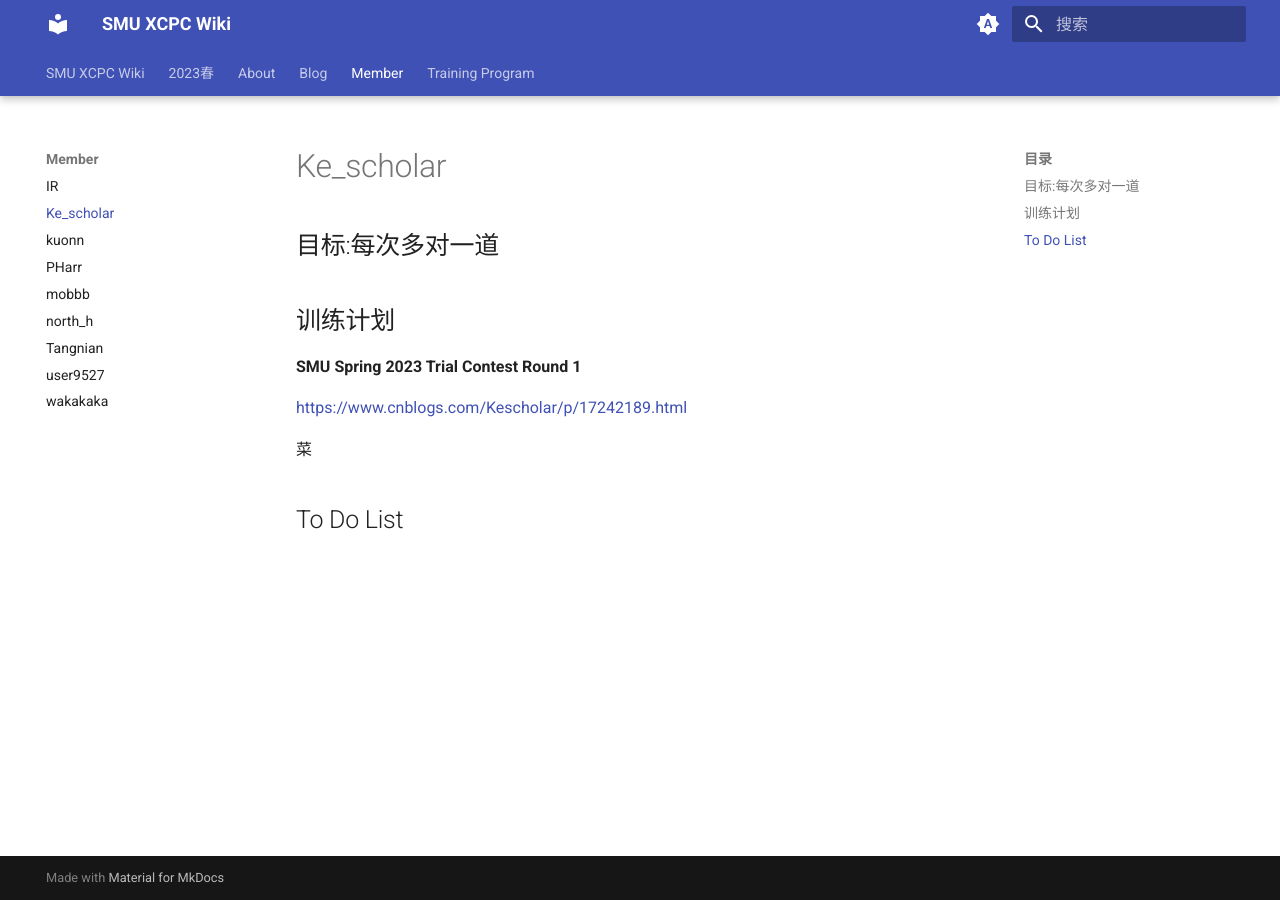
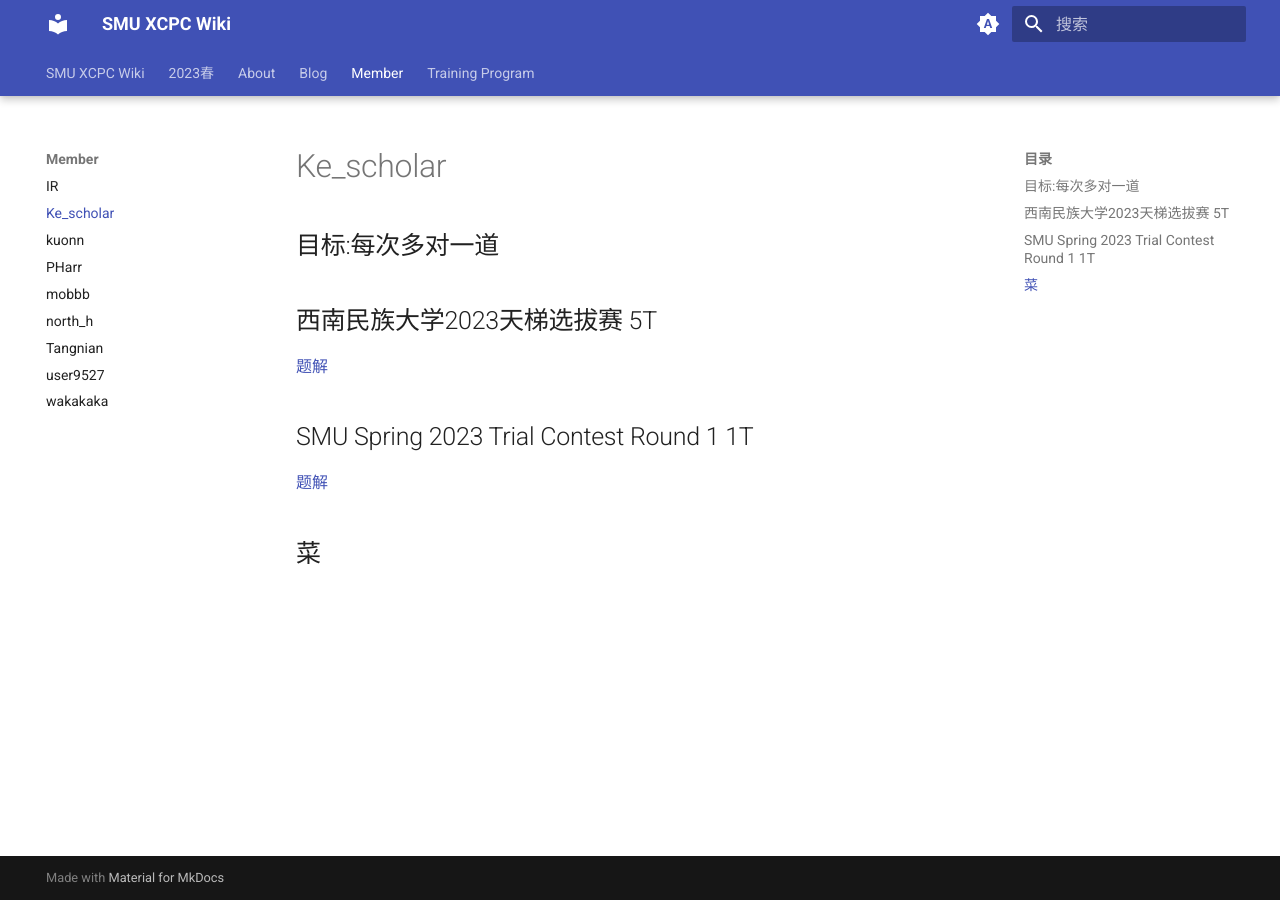
Before and after one commit to SMU-XCPC/wiki, an MkDocs documentation site: the page built from docs/Member/Ke_scholar.md, in a window 1280 px wide. Built offline with MkDocs 1.6.1 and Material for MkDocs 9.7.7, drawn with Linux system fonts in a browser that asks for light colours.

Commit message:
git commit

```diff
--- a/docs/Member/Ke_scholar.md
+++ b/docs/Member/Ke_scholar.md
@@ -2,12 +2,14 @@
 
 ## 目标:每次多对一道
 
-## 训练计划
+## 西南民族大学2023天梯选拔赛 5T
 
-**SMU Spring 2023 Trial Contest Round 1**
+[题解](https://www.cnblogs.com/Kescholar/p/17263585.html)
 
-<https://www.cnblogs.com/Kescholar/p/17242189.html>
 
-菜
 
-## To Do List
+## SMU Spring 2023 Trial Contest Round 1 1T
+
+[题解](https://www.cnblogs.com/Kescholar/p/17242189.html)
+
+## 菜
```
